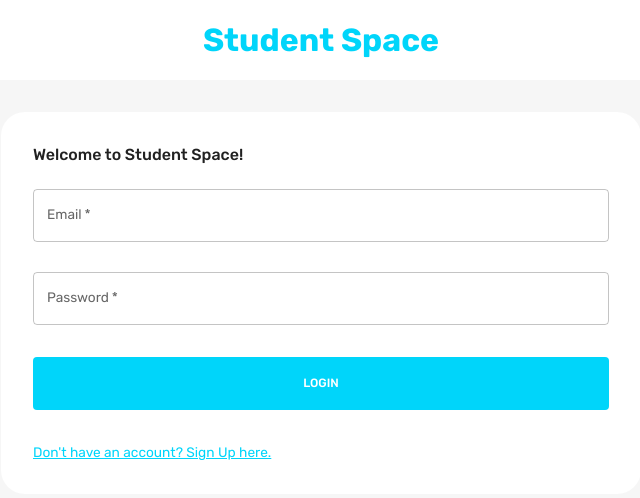
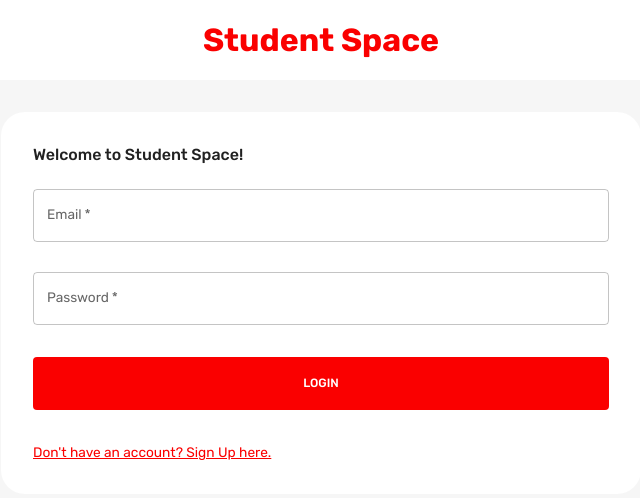
Before and after one commit to AkhilEldho/StudentSpace, a React (Create React App) app in the folder client/: page / in a window 1280 px wide. Shown: the top 498 px of the page, without its empty margins (319-959 px from the left). Built offline with nearby package versions, Linux system fonts and the light colour scheme.

Commit message:
minor changes

```diff
--- a/client/src/pages/navbar/index.jsx
+++ b/client/src/pages/navbar/index.jsx
@@ -36,7 +36,7 @@ const Navbar = () => {
   const neutralLight = theme.palette.neutral.light;
   const dark = theme.palette.neutral.dark;
   const background = theme.palette.background.default;
-  const primaryLight = theme.palette.primary.light;
+  const primaryLight = theme.palette.primary.dark;
   const alt = theme.palette.background.alt;
 
   const fullName = `${user.firstName} ${user.lastName}`;
@@ -165,9 +165,15 @@ const Navbar = () => {
                 <LightMode sx={{ color: dark, fontSize: "25px" }} />
               )}
             </IconButton>
-            <Message sx={{ fontSize: "25px" }} />
-            <Notifications sx={{ fontSize: "25px" }} />
-            <Help sx={{ fontSize: "25px" }} />
+            <IconButton>
+              <Message sx={{ fontSize: "25px" }} />
+            </IconButton>
+            <IconButton>
+              <Notifications sx={{ fontSize: "25px" }} />
+            </IconButton>
+            <IconButton>
+              <Help sx={{ fontSize: "25px" }} />
+            </IconButton>
             <FormControl variant="standard" value={fullName}>
               <Select
                 value={fullName}
--- a/client/src/pages/widgets/MyPostWidget.jsx
+++ b/client/src/pages/widgets/MyPostWidget.jsx
@@ -25,6 +25,7 @@ import {
   import UserImage from "../../components/UserImage";
   import WidgetWrapper from "../../components/WidgetWrapper";
 
+  //POST WIDGET
   const MyPostWidget = ({ picturePath }) => {
     const dispatch = useDispatch();
     const [isImage, setIsImage] = useState(false);
@@ -37,6 +38,7 @@ import {
     const mediumMain = palette.neutral.mediumMain;
     const medium = palette.neutral.medium;
 
+    //getting information
     const handlePost = async () => {
       const formData = new FormData();
       formData.append("userId", _id);
@@ -57,6 +59,7 @@ import {
       setPost("");
     };
 
+    //DESIGN & Frontend
     return (
       <WidgetWrapper>
         <FlexBetween gap="1.5rem">
@@ -134,18 +137,24 @@ import {
           {isNonMobileScreens ? (
             <>
               <FlexBetween gap="0.25rem">
+                <IconButton>
                   <GifBoxOutlined sx={{ color: mediumMain }} />
                   <Typography color={mediumMain}>Clip</Typography>
+                </IconButton>
               </FlexBetween>
 
               <FlexBetween gap="0.25rem">
+                <IconButton>
                   <AttachFileOutlined sx={{ color: mediumMain }} />
                   <Typography color={mediumMain}>Attachment</Typography>
+                </IconButton>
               </FlexBetween>
 
               <FlexBetween gap="0.25rem">
+                <IconButton>
                   <MicOutlined sx={{ color: mediumMain }} />
                   <Typography color={mediumMain}>Audio</Typography>
+                </IconButton>
               </FlexBetween>
             </>
           ) : (
--- a/client/src/pages/widgets/UserWidget.jsx
+++ b/client/src/pages/widgets/UserWidget.jsx
@@ -4,7 +4,7 @@ import {
     LocationOnOutlined,
     WorkOutlineOutlined,
   } from "@mui/icons-material";
-  import { Box, Typography, Divider, useTheme } from "@mui/material";
+  import { Box, Typography, Divider, useTheme, IconButton } from "@mui/material";
   import { useSelector } from "react-redux";
   import { useEffect, useState } from "react";
   import { useNavigate } from "react-router-dom";
@@ -54,12 +54,12 @@ import {
         <FlexBetween
           gap="0.5rem"
           pb="1.1rem"
-          onClick={() => navigate(`/profile/${userId}`)}
         >
           <FlexBetween gap="1rem">
             <UserImage image={picturePath} />
             <Box>
               <Typography
+                onClick={() => navigate(`/profile/${userId}`)}
                 variant="h4"
                 color={dark}
                 fontWeight="500"
@@ -75,7 +75,9 @@ import {
               <Typography color={medium}>{friends.length} friends</Typography>
             </Box>
           </FlexBetween>
-          <ManageAccountsOutlined />
+          <IconButton>
+            <ManageAccountsOutlined />
+          </IconButton>
         </FlexBetween>
 
         <Divider />
@@ -128,7 +130,9 @@ import {
                 <Typography color={medium}>Social Network</Typography>
               </Box>
             </FlexBetween>
-            <EditOutlined sx={{ color: main }} />
+            <IconButton>
+              <EditOutlined sx={{ color: main }} />
+            </IconButton>
           </FlexBetween>
 
           <FlexBetween gap="1rem">
@@ -141,7 +145,9 @@ import {
                 <Typography color={medium}>Network Platform</Typography>
               </Box>
             </FlexBetween>
-            <EditOutlined sx={{ color: main }} />
+            <IconButton>
+              <EditOutlined sx={{ color: main }} />
+            </IconButton>
           </FlexBetween>
         </Box>
       </WidgetWrapper>
--- a/client/src/theme.js
+++ b/client/src/theme.js
@@ -18,11 +18,11 @@ export const colorTokens = {
       1000: "#000000",
     },
     primary: {
-      50: "#E6FBFF",
-      200: "#99EEFD",
-      500: "#00D5FA",
-      700: "#006B7D",
-      800: "#00353F",
+      50: "#ffe6e6",
+      200: "#fc9797",
+      500: "#fa0000",
+      700: "#7d0000",
+      800: "#400000",
 
       100: "#CCF7FE",
       300: "#66E6FC",
```
Lines whose indentation alone changed are shown as unchanged.
